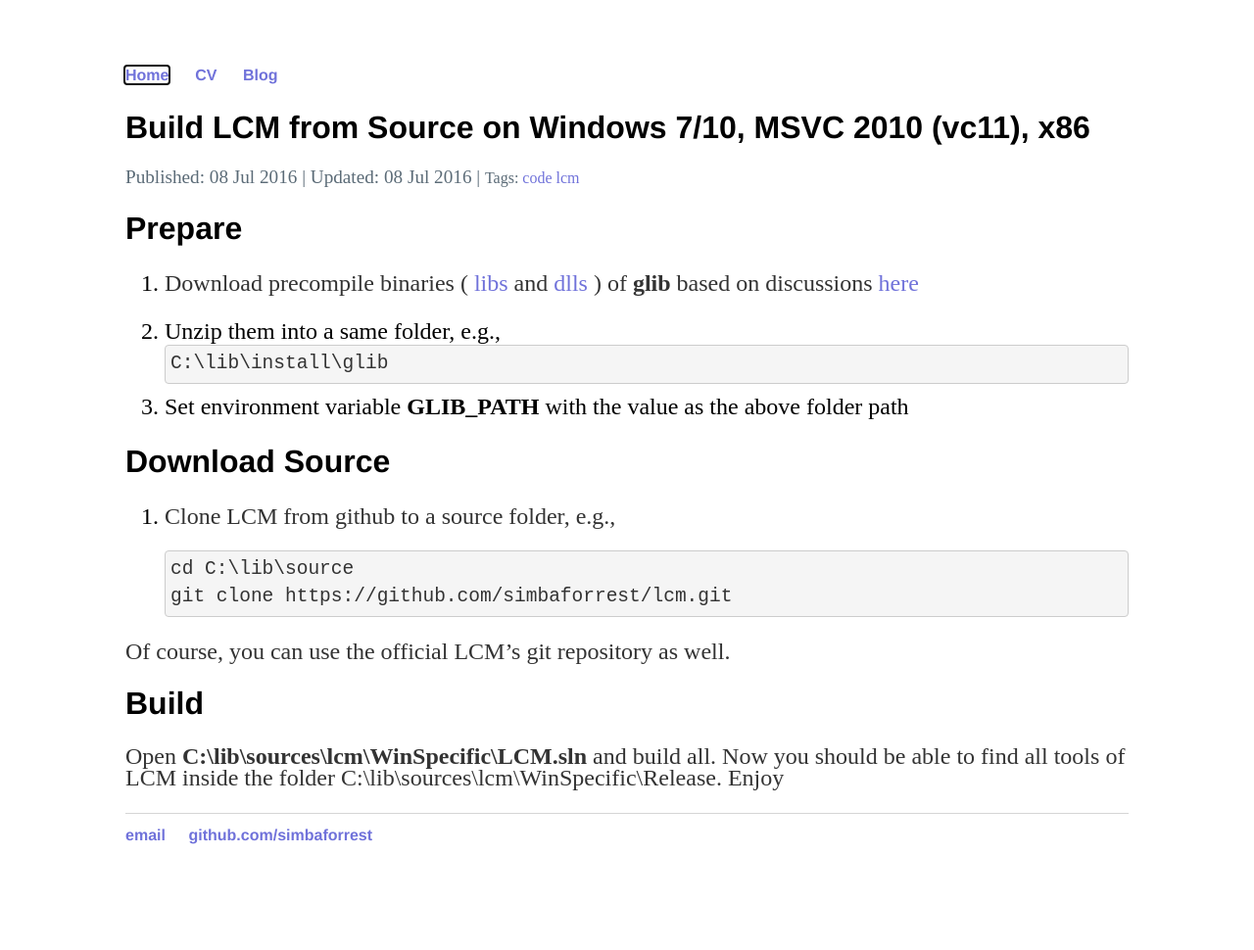
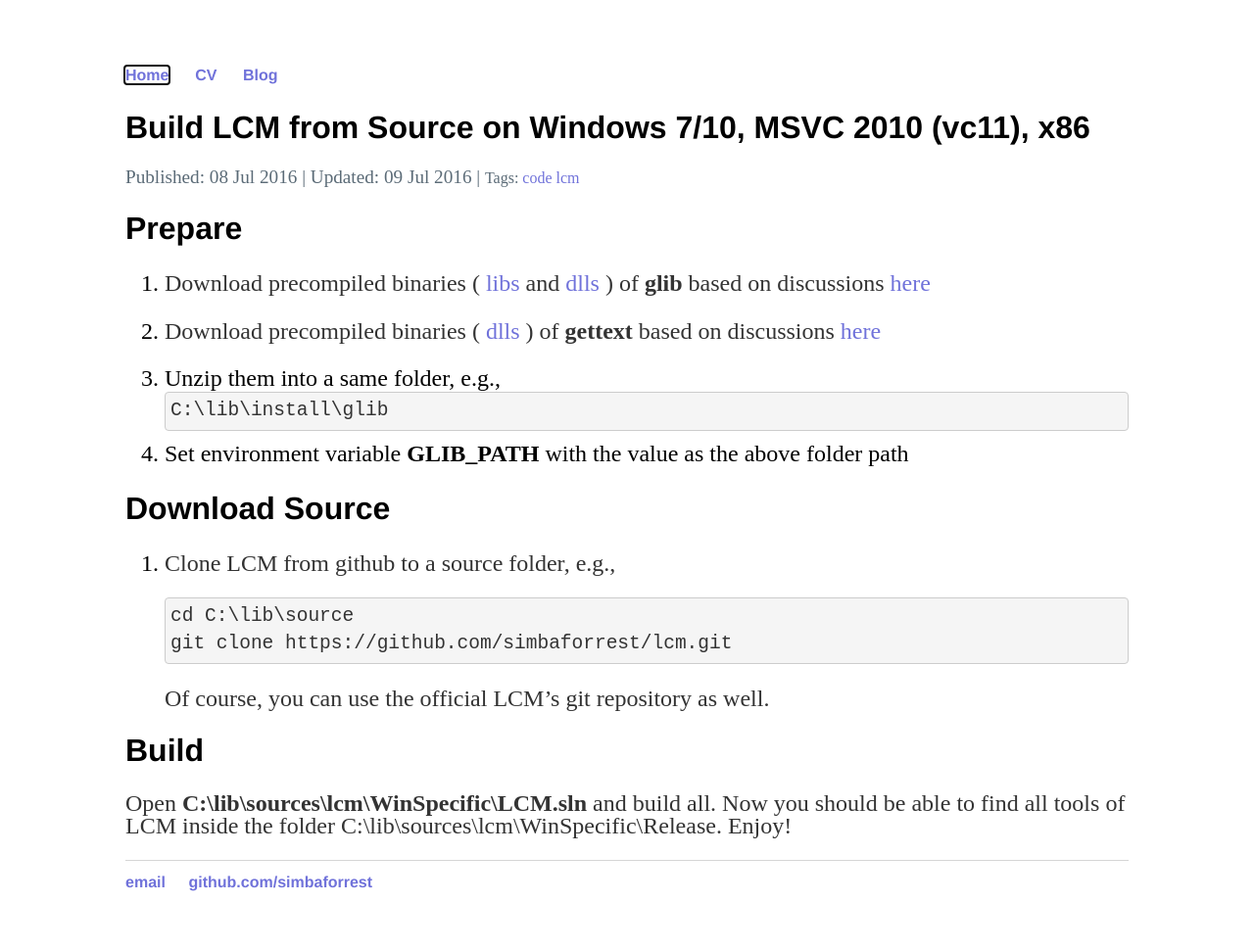
Before and after one commit to simbaforrest/simbaforrest.github.io, a Jekyll site: the page built from blog/_posts/2016-07-08-build-LCM-msvc2010-x86.md, in a window 1280 px wide. Shown: the whole page at 98% size. Built offline with Jekyll 4.4.1, drawn with Linux system fonts in a browser that asks for light colours; nearby versions of some CDN libraries; comment, search, counter and statistics services are not loaded; before the commit the page ends 922 px from its top, so only the background shows below that.

Commit message:
Update 2016-07-08-build-LCM-msvc2010-x86.md
to run lcm correctly, we need gettext

````diff
--- a/blog/_posts/2016-07-08-build-LCM-msvc2010-x86.md
+++ b/blog/_posts/2016-07-08-build-LCM-msvc2010-x86.md
@@ -2,19 +2,21 @@
 layout: post
 title: Build LCM from Source on Windows 7/10, MSVC 2010 (vc11), x86
 date: 2016-07-08
-modified: 2016-07-08
+modified: 2016-07-09
 comments: true
 tags: code lcm
 ---
 # Prepare
-1. Download precompile binaries ( [libs](http://ftp.gnome.org/pub/gnome/binaries/win32/glib/2.28/glib-dev_2.28.8-1_win32.zip) and [dlls](http://ftp.gnome.org/pub/gnome/binaries/win32/glib/2.28/glib_2.28.8-1_win32.zip) ) of **glib** based on discussions [here](https://groups.google.com/d/msg/lcm-users/SDs7E9ERgoI/tiOiyF9lDwAJ)
+1. Download precompiled binaries ( [libs](http://ftp.gnome.org/pub/gnome/binaries/win32/glib/2.28/glib-dev_2.28.8-1_win32.zip) and [dlls](http://ftp.gnome.org/pub/gnome/binaries/win32/glib/2.28/glib_2.28.8-1_win32.zip) ) of **glib** based on discussions [here](https://groups.google.com/d/msg/lcm-users/SDs7E9ERgoI/tiOiyF9lDwAJ)
 
-2. Unzip them into a same folder, e.g.,
+2. Download precompiled binaries ( [dlls](http://ftp.gnome.org/pub/gnome/binaries/win32/dependencies/gettext-runtime_0.18.1.1-2_win32.zip) ) of **gettext** based on discussions [here](http://stackoverflow.com/a/1711338)
+
+3. Unzip them into a same folder, e.g.,
    ```
    C:\lib\install\glib
    ```
 
-3. Set environment variable **GLIB_PATH** with the value as the above folder path
+4. Set environment variable **GLIB_PATH** with the value as the above folder path
 
 # Download Source
 1. Clone LCM from github to a source folder, e.g.,
@@ -24,8 +26,8 @@
    git clone https://github.com/simbaforrest/lcm.git
    ```
 
-  Of course, you can use the official LCM's git repository as well.
+   Of course, you can use the official LCM's git repository as well.
 
 # Build
 Open **C:\lib\sources\lcm\WinSpecific\LCM.sln** and build all.
-Now you should be able to find all tools of LCM inside the folder C:\lib\sources\lcm\WinSpecific\Release. Enjoy
+Now you should be able to find all tools of LCM inside the folder C:\lib\sources\lcm\WinSpecific\Release. Enjoy!
````
